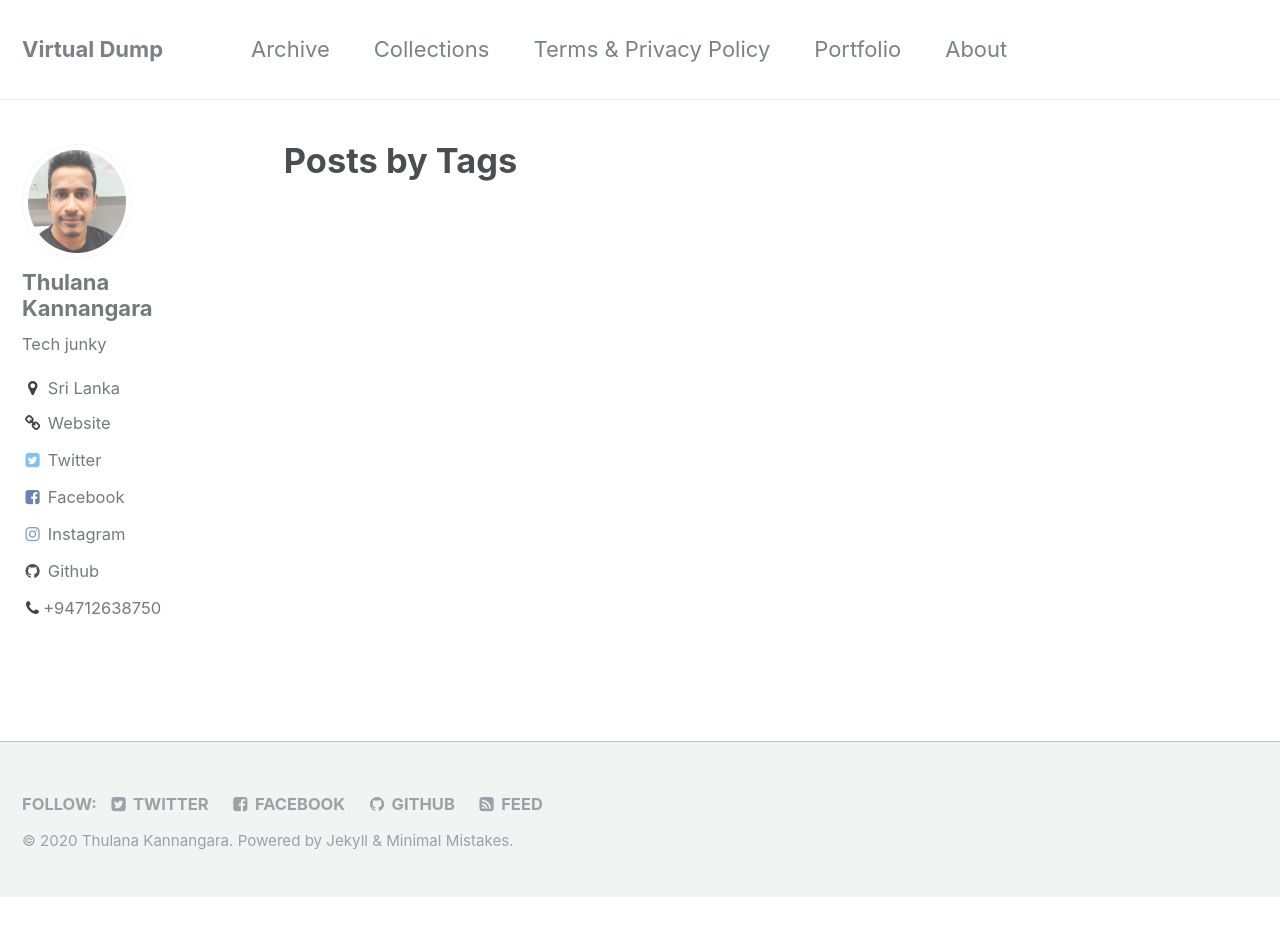
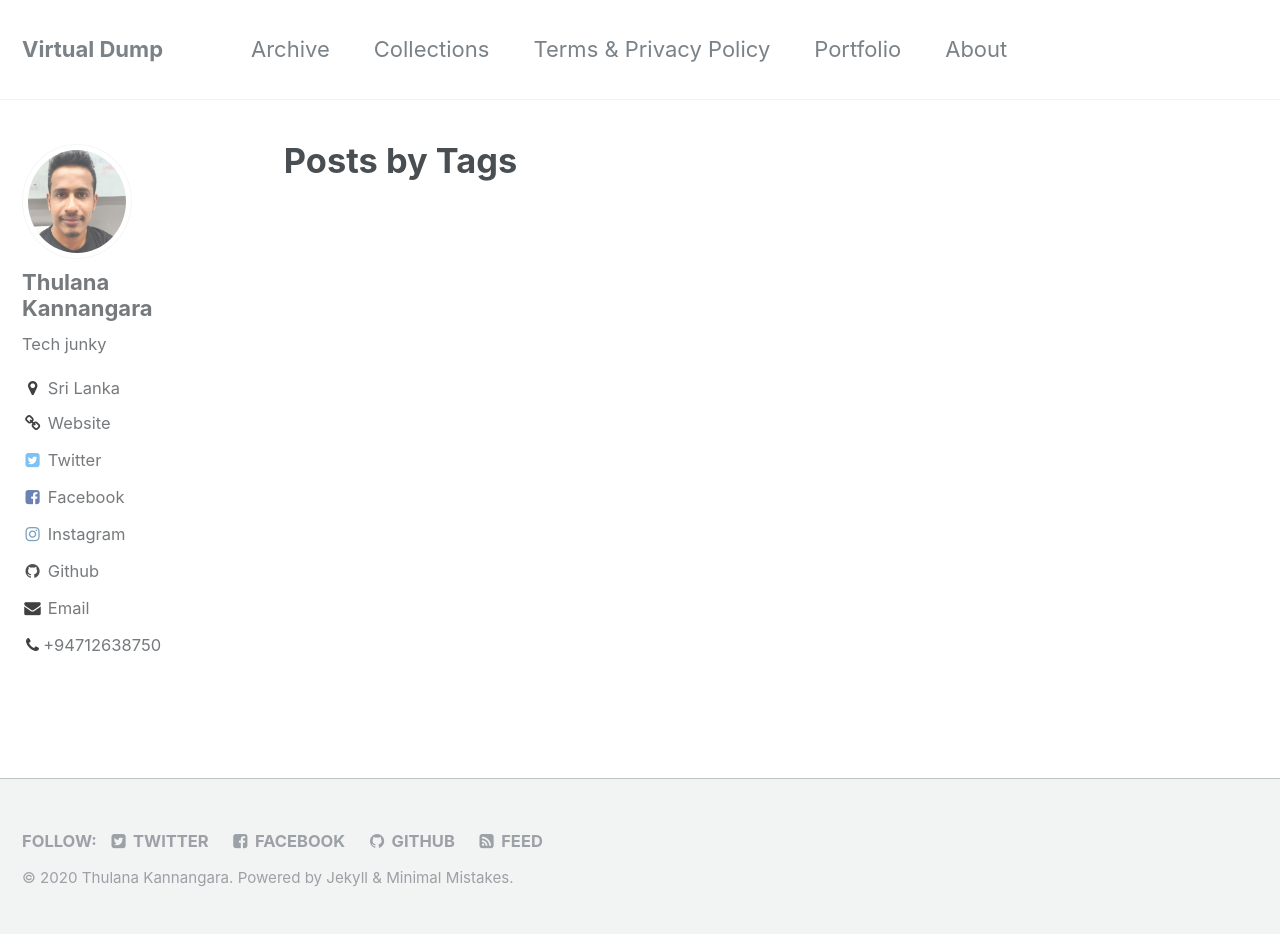
Before and after one commit to Thulana/thulana.github.io, a Jekyll site: the page built from _pages/tag-archive.html, in a window 1280 px wide and 934 px high. Built offline with Jekyll 4.4.1, drawn with Linux system fonts in a browser that asks for light colours.

Commit message:
add contact info

```diff
--- a/_includes/author-profile.html
+++ b/_includes/author-profile.html
@@ -97,6 +97,7 @@
       {% if author.vine %}
         <li><a href="https://vine.co/u/{{ author.vine }}"><i class="fa fa-fw fa-vine" aria-hidden="true"></i> Vine</a></li>
       {% endif %}
+        <li><a href="mail:thulanakannangara@gmail.com"><i class="fa fa-fw fa-envelope" aria-hidden="true"></i> Email</a></li>
         <li><a href="tel:+94712638750"><i class="fa fa-fw fa-phone" aria-hidden="true"></i>+94712638750</a></li>
     </ul>
   </div>
```
